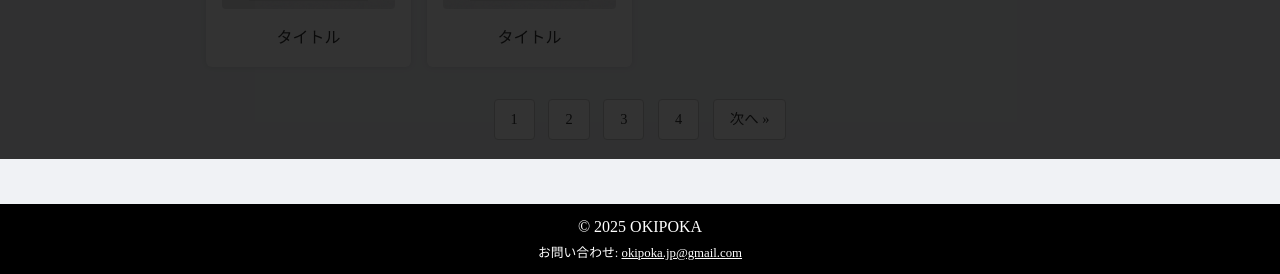
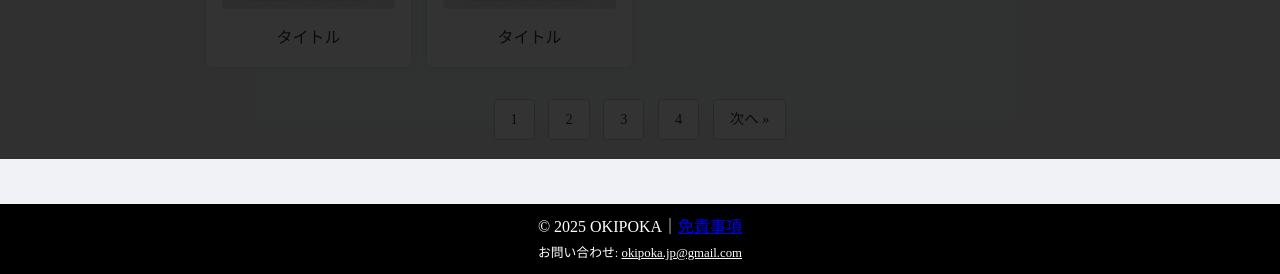
Before and after one commit to ryusei927/okipoka, an Astro site: page /blog in a window 1280 px wide. Shown: the part 641-915 px from the top of the page. Built offline with nearby package versions, Linux system fonts and the light colour scheme; Astro itself is replaced by a stand-in of ours.

Commit message:
Update Footer.astro

```diff
--- a/src/components/Footer.astro
+++ b/src/components/Footer.astro
@@ -2,7 +2,7 @@
 // src/components/Footer.astro
 ---
 <footer class="site-footer">
-  <p>© 2025 OKIPOKA</p>
+  <p>© 2025 OKIPOKA｜<a href="/disclaimer">免責事項</a></p>
   <p class="footer-contact">
     お問い合わせ: <a href="mailto:okipoka.jp@gmail.com">okipoka.jp@gmail.com</a>
   </p>
```
